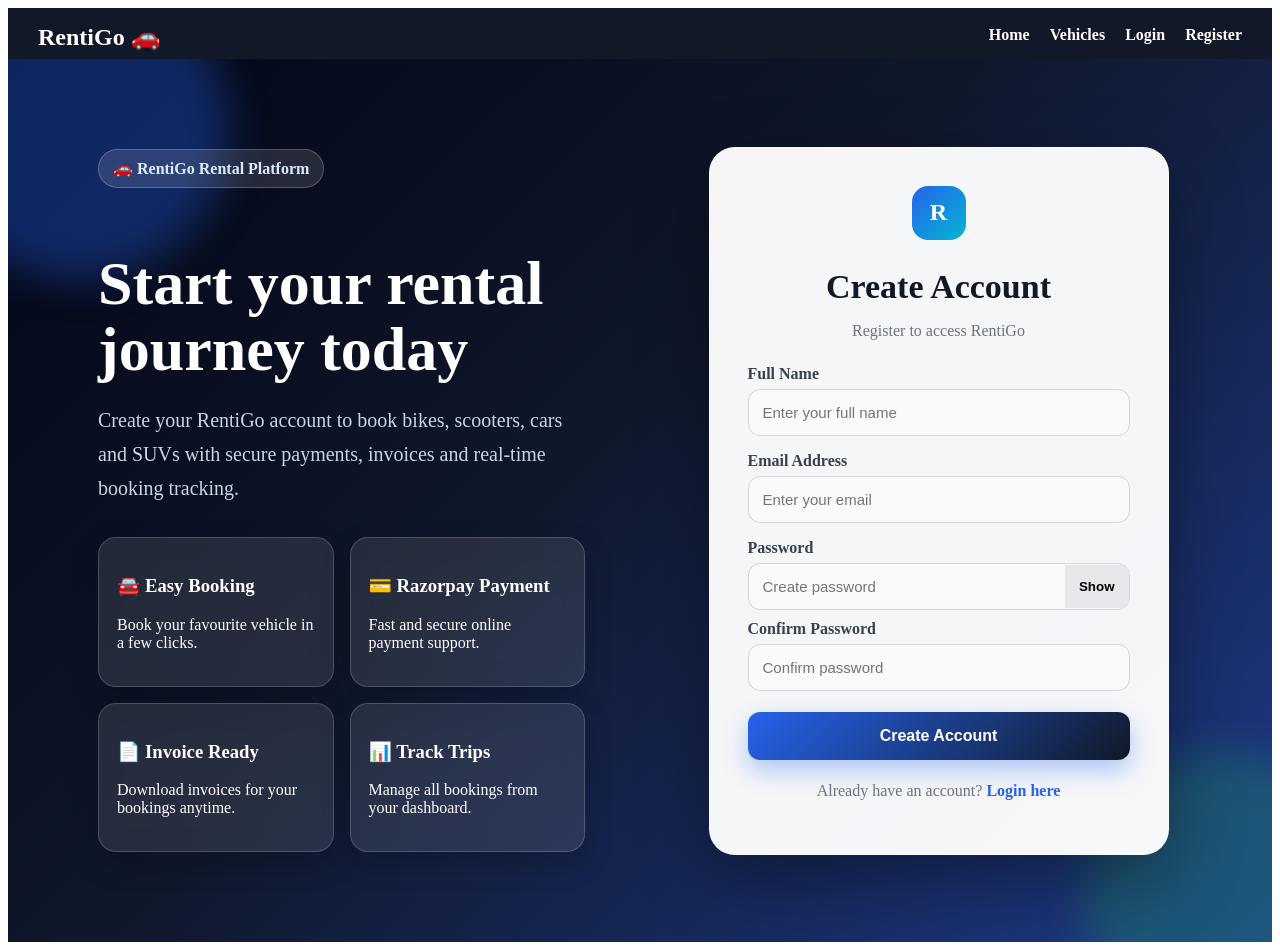
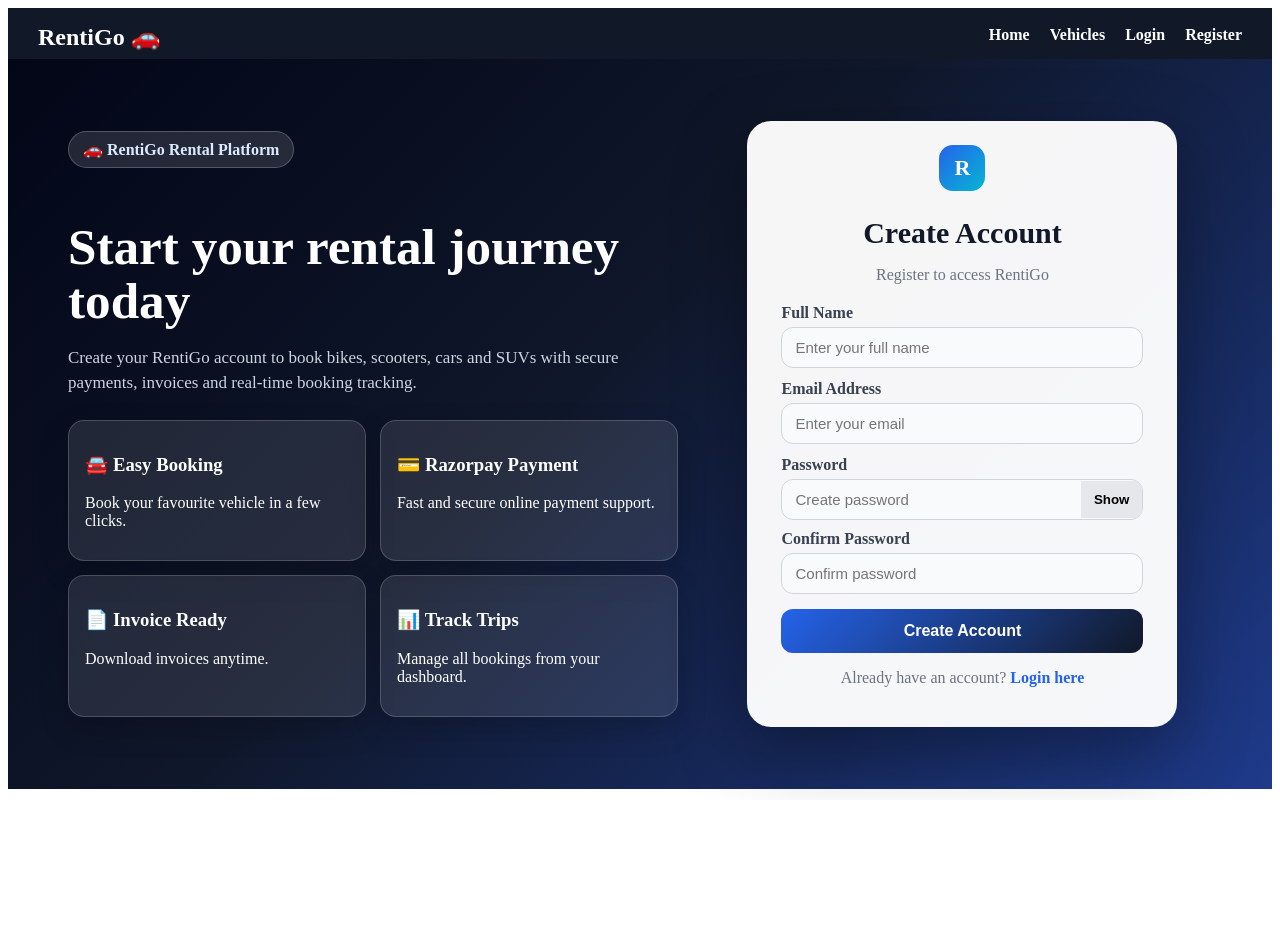
Before and after one commit to saikirangoud964/rentigo-vehicle-rental-system, a React app in the folder frontend/frontend/: page /register in a window 1280 px wide. After the commit the page ends 800 px from the top, so only its background shows below. Built offline with nearby package versions, Linux system fonts and the light colour scheme; the HTML template or start-up script is replaced by a standard one.

Commit message:
Compact register page UI

```diff
--- a/frontend/frontend/src/pages/Register.jsx
+++ b/frontend/frontend/src/pages/Register.jsx
@@ -25,10 +25,7 @@
         : "Weak";
 
   const handleChange = (e) => {
-    setFormData({
-      ...formData,
-      [e.target.name]: e.target.value,
-    });
+    setFormData({ ...formData, [e.target.name]: e.target.value });
   };
 
   const handleSubmit = async (e) => {
@@ -67,14 +64,11 @@
       localStorage.setItem("userInfo", JSON.stringify(userInfo));
       localStorage.setItem("token", data.token);
 
-      if (login) {
-        login(userInfo);
-      }
+      if (login) login(userInfo);
 
       alert("Registration successful 🎉");
       navigate("/");
     } catch (error) {
-      console.log(error);
       alert(error.response?.data?.message || "Registration failed");
     } finally {
       setLoading(false);
@@ -83,9 +77,6 @@
 
   return (
     <div style={pageStyle}>
-      <div style={backgroundGlowOne}></div>
-      <div style={backgroundGlowTwo}></div>
-
       <div style={leftBoxStyle}>
         <span style={badgeStyle}>🚗 RentiGo Rental Platform</span>
 
@@ -109,7 +100,7 @@
 
           <div style={featureCard}>
             <h3>📄 Invoice Ready</h3>
-            <p>Download invoices for your bookings anytime.</p>
+            <p>Download invoices anytime.</p>
           </div>
 
           <div style={featureCard}>
@@ -123,12 +114,10 @@
         <div style={cardTopIcon}>R</div>
 
         <h2 style={titleStyle}>Create Account</h2>
-
         <p style={subtitleStyle}>Register to access RentiGo</p>
 
         <form onSubmit={handleSubmit}>
           <label style={labelStyle}>Full Name</label>
-
           <input
             type="text"
             name="name"
@@ -140,7 +129,6 @@
           />
 
           <label style={labelStyle}>Email Address</label>
-
           <input
             type="email"
             name="email"
@@ -152,7 +140,6 @@
           />
 
           <label style={labelStyle}>Password</label>
-
           <div style={passwordBoxStyle}>
             <input
               type={showPassword ? "text" : "password"}
@@ -192,7 +179,6 @@
           )}
 
           <label style={labelStyle}>Confirm Password</label>
-
           <input
             type={showPassword ? "text" : "password"}
             name="confirmPassword"
@@ -220,44 +206,17 @@
 }
 
 const pageStyle = {
-  position: "relative",
-  overflow: "hidden",
-  minHeight: "calc(100vh - 90px)",
+  minHeight: "calc(100vh - 70px)",
   display: "grid",
-  gridTemplateColumns: "repeat(auto-fit, minmax(320px, 1fr))",
-  gap: "clamp(25px, 5vw, 50px)",
+  gridTemplateColumns: "1.1fr 0.9fr",
+  gap: "35px",
   alignItems: "center",
-  padding: "clamp(20px, 5vw, 60px)",
+  padding: "28px 60px",
   background: "linear-gradient(135deg, #020617, #0f172a 45%, #1e3a8a)",
   boxSizing: "border-box",
 };
 
-const backgroundGlowOne = {
-  position: "absolute",
-  width: "300px",
-  height: "300px",
-  borderRadius: "50%",
-  background: "rgba(37,99,235,0.35)",
-  top: "-80px",
-  left: "-80px",
-  filter: "blur(20px)",
-};
-
-const backgroundGlowTwo = {
-  position: "absolute",
-  width: "280px",
-  height: "280px",
-  borderRadius: "50%",
-  background: "rgba(34,197,94,0.22)",
-  bottom: "-90px",
-  right: "-90px",
-  filter: "blur(20px)",
-};
-
 const leftBoxStyle = {
-  position: "relative",
-  zIndex: 1,
-  padding: "clamp(10px, 3vw, 30px)",
   color: "#fff",
 };
 
@@ -266,96 +225,92 @@
   background: "rgba(255,255,255,0.12)",
   border: "1px solid rgba(255,255,255,0.22)",
   color: "#dbeafe",
-  padding: "9px 14px",
+  padding: "8px 14px",
   borderRadius: "999px",
   fontWeight: "700",
-  marginBottom: "20px",
+  marginBottom: "18px",
 };
 
 const heroTitle = {
-  fontSize: "clamp(36px, 6vw, 62px)",
+  fontSize: "clamp(34px, 4vw, 54px)",
   color: "#fff",
-  marginBottom: "18px",
-  lineHeight: "1.08",
-  maxWidth: "680px",
+  marginBottom: "14px",
+  lineHeight: "1.05",
+  maxWidth: "620px",
 };
 
 const heroText = {
-  fontSize: "clamp(16px, 2vw, 20px)",
+  fontSize: "17px",
   color: "#cbd5e1",
-  lineHeight: "1.7",
-  maxWidth: "620px",
+  lineHeight: "1.5",
+  maxWidth: "600px",
 };
 
 const featureGrid = {
   display: "grid",
-  gridTemplateColumns: "repeat(auto-fit, minmax(210px, 1fr))",
-  gap: "16px",
-  marginTop: "32px",
-  maxWidth: "650px",
+  gridTemplateColumns: "repeat(2, 1fr)",
+  gap: "14px",
+  marginTop: "24px",
+  maxWidth: "620px",
 };
 
 const featureCard = {
   background: "rgba(255,255,255,0.1)",
   border: "1px solid rgba(255,255,255,0.18)",
-  backdropFilter: "blur(12px)",
-  padding: "18px",
-  borderRadius: "18px",
+  padding: "14px 16px",
+  borderRadius: "16px",
   boxShadow: "0 12px 30px rgba(0,0,0,0.18)",
 };
 
 const cardStyle = {
-  position: "relative",
-  zIndex: 1,
   width: "100%",
-  maxWidth: "460px",
+  maxWidth: "430px",
   background: "rgba(255,255,255,0.96)",
-  padding: "clamp(24px, 4vw, 38px)",
-  borderRadius: "26px",
+  padding: "24px 34px",
+  borderRadius: "24px",
   boxShadow: "0 25px 70px rgba(0,0,0,0.35)",
   justifySelf: "center",
   boxSizing: "border-box",
-  border: "1px solid rgba(255,255,255,0.65)",
 };
 
 const cardTopIcon = {
-  width: "54px",
-  height: "54px",
-  borderRadius: "16px",
+  width: "46px",
+  height: "46px",
+  borderRadius: "14px",
   background: "linear-gradient(135deg, #2563eb, #06b6d4)",
   color: "#fff",
   display: "flex",
   alignItems: "center",
   justifyContent: "center",
   fontWeight: "900",
-  fontSize: "24px",
-  margin: "0 auto 16px",
+  fontSize: "22px",
+  margin: "0 auto 12px",
 };
 
 const titleStyle = {
   textAlign: "center",
-  fontSize: "clamp(27px, 4vw, 34px)",
-  marginBottom: "8px",
+  fontSize: "30px",
+  marginBottom: "6px",
   color: "#111827",
 };
 
 const subtitleStyle = {
   textAlign: "center",
   color: "#6b7280",
-  marginBottom: "25px",
+  marginBottom: "20px",
 };
 
 const labelStyle = {
   display: "block",
-  marginBottom: "6px",
+  marginBottom: "5px",
   fontWeight: "700",
   color: "#374151",
 };
 
 const inputStyle = {
   width: "100%",
-  padding: "14px",
-  marginBottom: "16px",
+  padding: "11px 13px",
+  marginBottom: "12px",
   border: "1px solid #d1d5db",
   borderRadius: "12px",
   fontSize: "15px",
@@ -376,7 +331,7 @@
 
 const passwordInputStyle = {
   flex: 1,
-  padding: "14px",
+  padding: "11px 13px",
   border: "none",
   outline: "none",
   fontSize: "15px",
@@ -385,25 +340,24 @@
 };
 
 const showBtnStyle = {
-  padding: "14px",
+  padding: "11px 13px",
   border: "none",
   background: "#e5e7eb",
   cursor: "pointer",
   fontWeight: "700",
-  whiteSpace: "nowrap",
 };
 
 const strengthBox = {
   display: "flex",
   justifyContent: "space-between",
-  marginBottom: "16px",
+  marginBottom: "12px",
   fontSize: "14px",
   color: "#6b7280",
 };
 
 const buttonStyle = {
   width: "100%",
-  padding: "15px",
+  padding: "13px",
   background: "linear-gradient(135deg, #2563eb, #111827)",
   color: "white",
   border: "none",
@@ -411,13 +365,12 @@
   cursor: "pointer",
   fontSize: "16px",
   fontWeight: "bold",
-  marginTop: "5px",
-  boxShadow: "0 10px 24px rgba(37,99,235,0.35)",
+  marginTop: "3px",
 };
 
 const loginTextStyle = {
   textAlign: "center",
-  marginTop: "22px",
+  marginTop: "16px",
   color: "#6b7280",
 };
 
```
